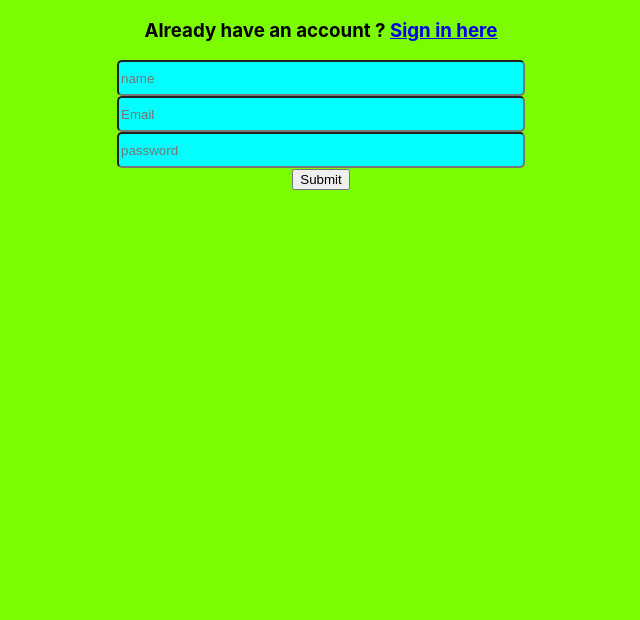
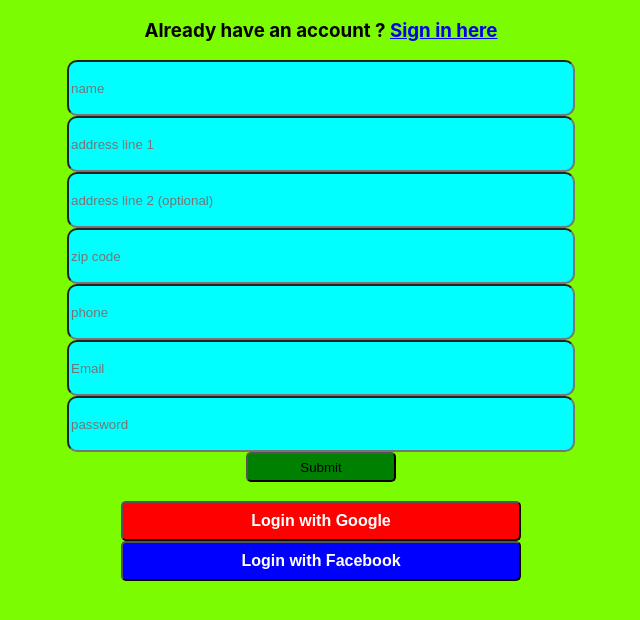
Before and after one commit to rafiul86/redux-context, a React (Create React App) app: page /signup in a window 1280 px wide. Shown: the top 620 px of the page, without its empty margins (319-959 px from the left). Built offline with nearby package versions, Linux system fonts and the light colour scheme.

Commit message:
Login and sign up form updated

```diff
--- /dev/null
+++ b/src/component/FormLogin/Facebook.js
@@ -0,0 +1,65 @@
+import React, { useState } from 'react';
+import firebase from "firebase/app";
+import "firebase/auth";
+import firebaseConfig from '../firebase.config';
+import './Form.css';
+
+
+
+
+if (!firebase.apps.length) {
+    firebase.initializeApp(firebaseConfig)
+ }
+
+const Facebook = () => {
+    const [user,setUser] = useState({
+        isSignedIn : false,
+        name : '',
+        email : '',
+        photo : ''
+    })
+    const provider = new firebase.auth.FacebookAuthProvider();
+    const handleGoogleIn = () =>{
+        firebase.auth()
+  .signInWithPopup(provider)
+  .then((result) => {
+    const {displayName,email,photoURL} = result.user;
+    const newUser = {...user}
+    newUser.isSignedIn = true
+    newUser.name = displayName;
+    newUser.email = email;
+    newUser.photo = photoURL
+    setUser(newUser)
+    console.log(newUser)
+  }).catch((error) => {
+
+  });
+    }
+    const handleGoogleOut = () => {
+        firebase.auth().signOut().then(() => {
+            const newUser = {...user}
+            newUser.isSignedIn = false
+            newUser.name = ''
+            newUser.email = ''
+            newUser.photo = ''
+            setUser(newUser)
+            console.log(newUser)
+          }).catch((error) => {
+            // An error happened.
+          });
+    }
+    return (
+        <div>{
+            user.isSignedIn ? <button className="btn-f"  onClick={handleGoogleOut}>Logout</button> : <button  className="btn-f" onClick={handleGoogleIn}>Login with Facebook</button>
+            }
+           {
+               user.isSignedIn &&  <div><h3>{user.name}</h3>
+                <p>{user.email}</p>
+                <img src={user.photo} alt=""/>
+               </div>
+           }
+        </div>
+    );
+};
+
+export default Facebook;
--- a/src/component/FormLogin/Form.css
+++ b/src/component/FormLogin/Form.css
@@ -2,8 +2,34 @@
     background-color:lawngreen;
 }
 .input{
-    height : 30px;
+    height : 50px;
+    width : 500px;
+    background-color: aqua;
+    border-radius: 10px;
+}
+
+.btn{
+    height : 40px;
     width : 400px;
-    background-color: aqua;
+    background-color: red;
+    font-weight: 600;
+    font-size: medium;
+    color: white;
     border-radius: 5px;
 }
+
+.btn-f{
+    height : 40px;
+    width : 400px;
+    background-color:blue;
+    font-weight: 600;
+    font-size: medium;
+    color: white;
+    border-radius: 5px;
+}
+.submit{
+    height : 30px;
+    width : 150px;
+    border-radius: 5px;
+    background-color: green
+}
--- a/src/component/FormLogin/Form.js
+++ b/src/component/FormLogin/Form.js
@@ -1,9 +1,11 @@
 import React, { useState } from 'react';
 import firebase from "firebase/app";
 import "firebase/auth";
-import firebaseConfig from '../firebase.config';
 import { Link  } from "react-router-dom";
 import './Form.css'
+import Google from './Google';
+import firebaseConfig from '../firebase.config';
+import Facebook from './Facebook';
 
 
 if (!firebase.apps.length) {
@@ -60,16 +62,26 @@
                  <form onSubmit={handleSubmit} >
                  <input className="input" name="name" onBlur={handleBlur} placeholder="name" type="text" required/>
                 <br/>
+                <input className="input" name="address" onBlur={handleBlur} placeholder="address line 1" type="text" required/>
+                <br/>
+                <input className="input" name="address" onBlur={handleBlur} placeholder="address line 2 (optional)" type="text" />
+                <br/>
+                <input className="input" name="zip" onBlur={handleBlur} placeholder="zip code" type="number" required/>
+                <br/>
+                <input className="input" name="phone" onBlur={handleBlur} placeholder="phone" type="text" required/>
+                <br/>
                 <input className="input" type="text" name="email" onBlur={handleBlur} placeholder="Email" required/>
                 <br/>
                 <input className="input" type="password" name="password" onBlur={handleBlur} placeholder="password" required/>
                 <br/>
-                <input type="submit"/>
+                <input className="submit"  type="submit"/>
                 <h3 style={{color : 'red'}}>{user.error}</h3>
                 {
                     user.success && <h3 style={{color : 'green'}}>New user created successfully !!</h3>
                 }
             </form>
+           <Google></Google>
+           <Facebook></Facebook>
         </div>
     );
 };
--- /dev/null
+++ b/src/component/FormLogin/Google.js
@@ -0,0 +1,65 @@
+import React, { useState } from 'react';
+import firebase from "firebase/app";
+import "firebase/auth";
+import firebaseConfig from '../firebase.config';
+import './Form.css';
+
+
+
+
+if (!firebase.apps.length) {
+    firebase.initializeApp(firebaseConfig)
+ }
+
+const Google = () => {
+    const [user,setUser] = useState({
+        isSignedIn : false,
+        name : '',
+        email : '',
+        photo : ''
+    })
+    var provider = new firebase.auth.GoogleAuthProvider();
+    const handleGoogleIn = () =>{
+        firebase.auth()
+  .signInWithPopup(provider)
+  .then((result) => {
+    const {displayName,email,photoURL} = result.user;
+    const newUser = {...user}
+    newUser.isSignedIn = true
+    newUser.name = displayName;
+    newUser.email = email;
+    newUser.photo = photoURL
+    setUser(newUser)
+    console.log(newUser)
+  }).catch((error) => {
+
+  });
+    }
+    const handleGoogleOut = () => {
+        firebase.auth().signOut().then(() => {
+            const newUser = {...user}
+            newUser.isSignedIn = false
+            newUser.name = ''
+            newUser.email = ''
+            newUser.photo = ''
+            setUser(newUser)
+            console.log(newUser)
+          }).catch((error) => {
+            // An error happened.
+          });
+    }
+    return (
+        <div>{
+            user.isSignedIn ? <button className="btn" onClick={handleGoogleOut}>Logout</button> : <button className="btn" onClick={handleGoogleIn}>Login with Google</button>
+            }
+           {
+               user.isSignedIn &&  <div><h3>{user.name}</h3>
+                <p>{user.email}</p>
+                <img src={user.photo} alt=""/>
+               </div>
+           }
+        </div>
+    );
+};
+
+export default Google;
```
